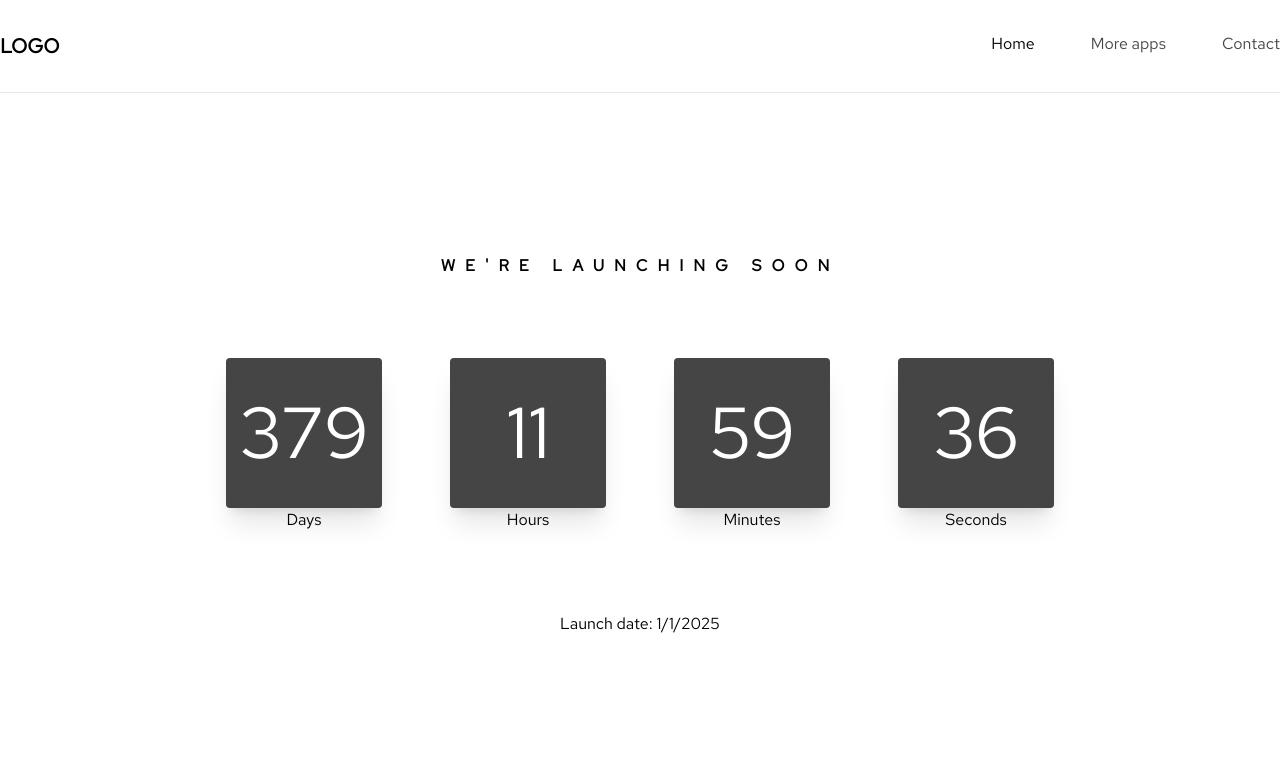
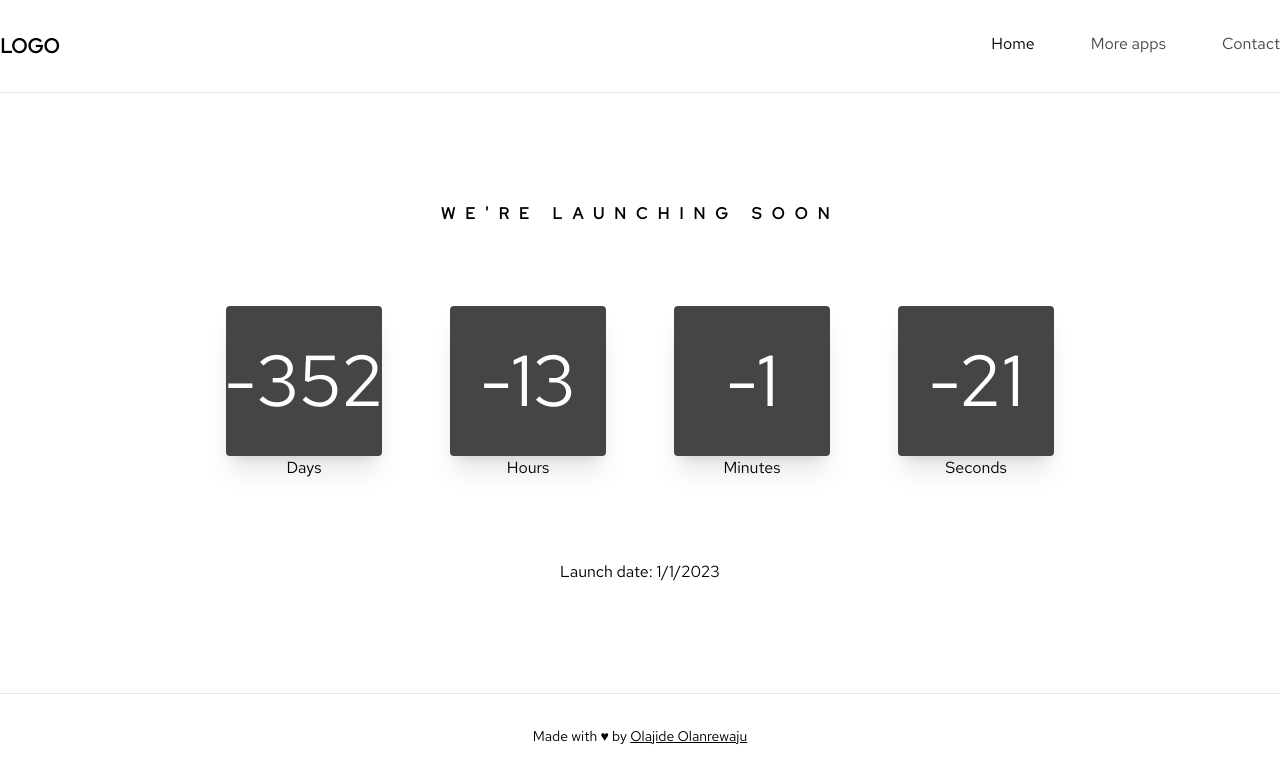
Before and after one commit to monyasau/launch-countdown-timer, a React (Vite) app: page / in a window 1280 px wide. Shown: the top 782 px of the page. Built offline with nearby package versions, Linux system fonts and the light colour scheme.

Commit message:
update: added footer

```diff
--- a/src/components/CountDown.jsx
+++ b/src/components/CountDown.jsx
@@ -2,9 +2,8 @@ import { useEffect , useState} from "react"
 
 let CountDown = ()=> {
     let currentDate = new Date().getTime()
-    let launchDate = new Date('December 31, 2024 23:59:59').getTime()
+    let launchDate = new Date(`December 31, ${new Date().getFullYear()-1} 23:59:59`).getTime()
     const [timeTillLaunch, setTimeTillLaunch] = useState(launchDate-currentDate)
-    console.log("time till",timeTillLaunch);
     const [launchTimeInfo, setLaunchTimeInfo] = useState({
         staticLaunchDate: new Date(launchDate+86400000).toLocaleDateString(),
         day: Math.floor(timeTillLaunch/(1000*60*60*24)),
@@ -30,14 +29,14 @@ let CountDown = ()=> {
 
     return (
         <>
-        <div className="md:h-[88%] flex items-center">
+        <div className="h-[75%] flex items-center">
         <div className=" text-center  w-full">
-        <div className="" aria-label="header">
-            <h3 className="text-center font-bold tracking-[10px]">
+        <div className="mt-12 md:mt-0" aria-label="header">
+            <h3 className="text-center font-bold md:tracking-[10px] tracking-wider">
                 WE'RE LAUNCHING SOON
             </h3>
         </div>
-            <div className="grid grid-cols-4 my-20 w-[70%] mx-auto">
+            <div className="grid md:grid-cols-4 grid-cols-2 md:my-20 my-10 md:w-[70%] mx-auto">
                 <div className="flex items-center flex-col ">
                 <div className="rounded bg-dark-gray w-[70%] flex shadow-xl justify-center items-center h-[150px] text-white text-7xl"><h1>{launchTimeInfo.day}</h1></div>
                     Days
--- /dev/null
+++ b/src/components/Footer.jsx
@@ -0,0 +1,13 @@
+const Footer = () => {
+    return (
+      <div className="text-center text-sm p-8 bg-white/70 border-t">
+      Made with &hearts; by <a
+          href="http://github.com/monyasau"
+          target="_blank"
+          className="underline" rel="noreferrer"
+        >Olajide Olanrewaju</a>
+      </div>
+    );
+  };
+
+  export default Footer;
```
